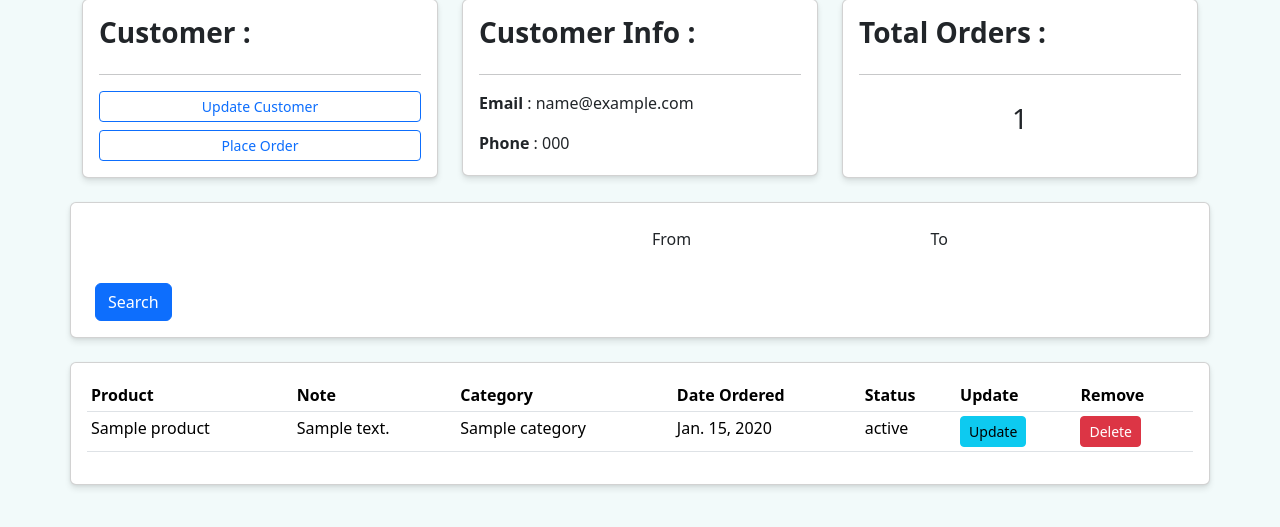
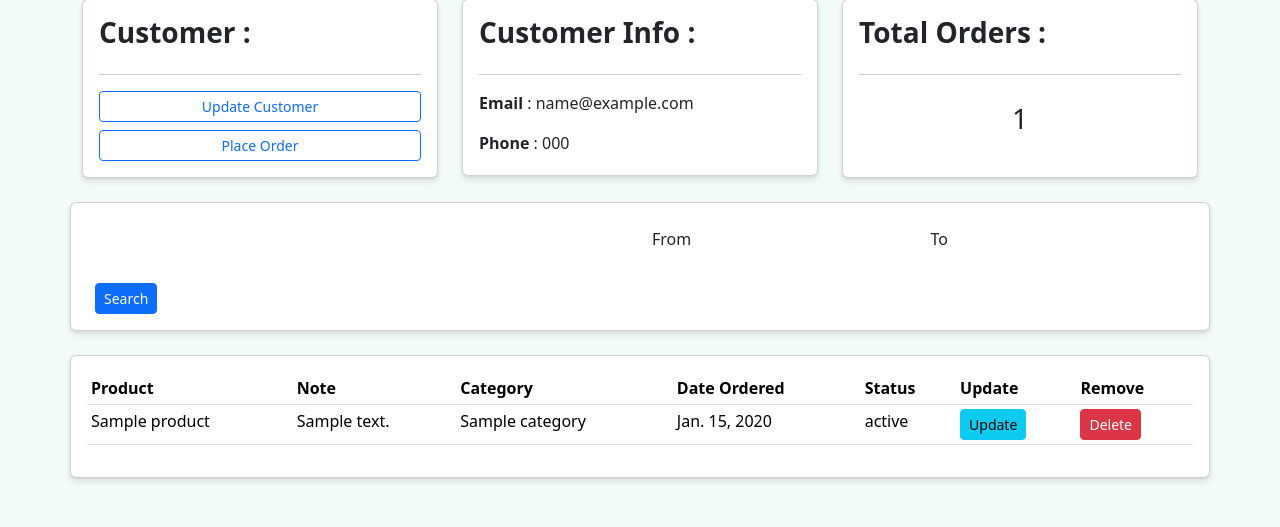
Before and after one commit to athikapriya/django-CRM, a Django app: template base/templates/base/customer.html in a window 1280 px wide. Shown: the part 125-652 px from the top of the page. Run offline with Django 3.2, Linux system fonts and the light colour scheme; the template is opened without the code that fills it: most values are stand-ins (such as "Sample title", 1, 10 or a date in 2020); some libraries are stand-ins or nearby versions.

Commit message:
search button styling updated

```diff
--- a/base/templates/base/customer.html
+++ b/base/templates/base/customer.html
@@ -90,7 +90,7 @@
 
                         <!-- search button -->
                         <div class="col-lg-12 gx-4 gy-3">
-                            <button type="submit" class="btn btn-primary ">
+                            <button type="submit" class="btn btn-primary btn-sm">
                                 Search
                             </button>
                         </div>
```
